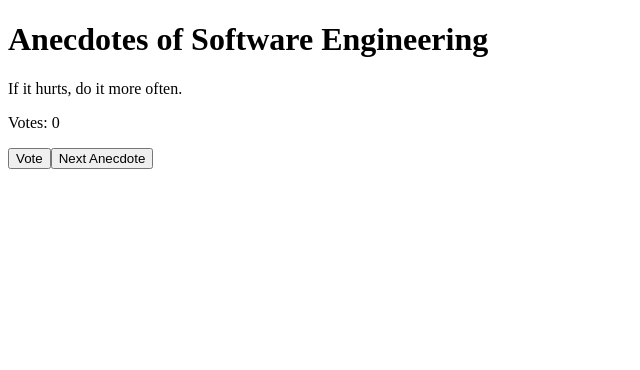
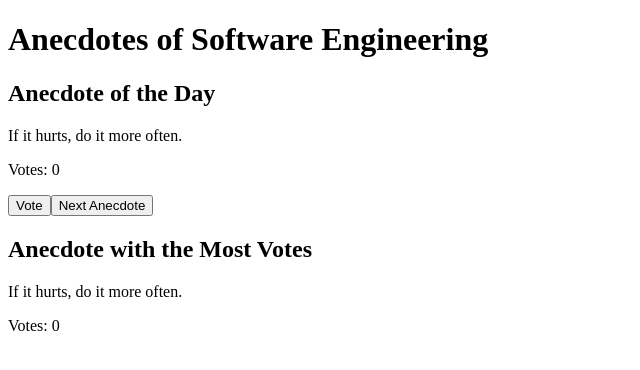
Before and after one commit to Ndkkqueenie/FullStackOpen, a React (Create React App) app in the folder part1/anecdotes/: page / in a window 1280 px wide. Shown: the top 370 px of the page, without its empty margins (0-640 px from the left). Built offline with nearby package versions, Linux system fonts and the light colour scheme.

Commit message:
implementation to display the anecdotes with the largest num of votes

```diff
--- a/part1/anecdotes/src/App.js
+++ b/part1/anecdotes/src/App.js
@@ -26,13 +26,26 @@ const App = () => {
     setVotes(updatedVotes);
   };
 
+  const maxVotesIndex = votes.indexOf(Math.max(...votes));
+  const anecdoteHasMaxVotes = anecdotes[maxVotesIndex];
+
   return (
     <div>
       <h1> Anecdotes of Software Engineering</h1>
-      <p>{anecdotes[selected]}</p>
-      <p>Votes: {votes[selected]}</p>
-      <button onClick={voteAnecdote}>Vote</button>
-      <button onClick={randomAnecdote}>Next Anecdote</button>
+      <div>
+        <div>
+          <h2>Anecdote of the Day</h2>
+          <p>{anecdotes[selected]}</p>
+          <p>Votes: {votes[selected]}</p>
+          <button onClick={voteAnecdote}>Vote</button>
+          <button onClick={randomAnecdote}>Next Anecdote</button>
+        </div>
+        <div>
+          <h2>Anecdote with the Most Votes</h2>
+          <p>{anecdoteHasMaxVotes}</p>
+          <p>Votes: {votes[maxVotesIndex]}</p>
+        </div>
+      </div>
     </div>
   )
 }
```
